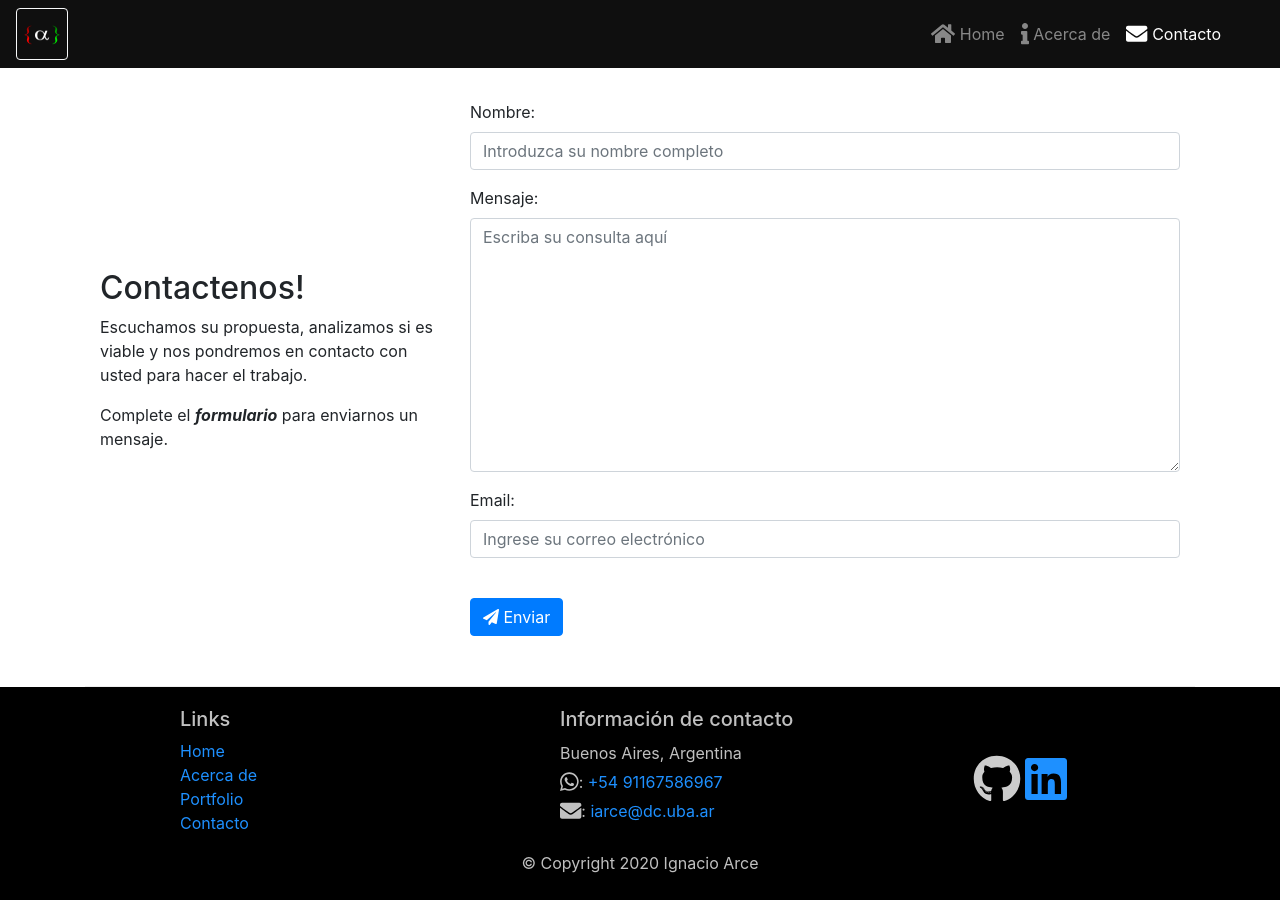
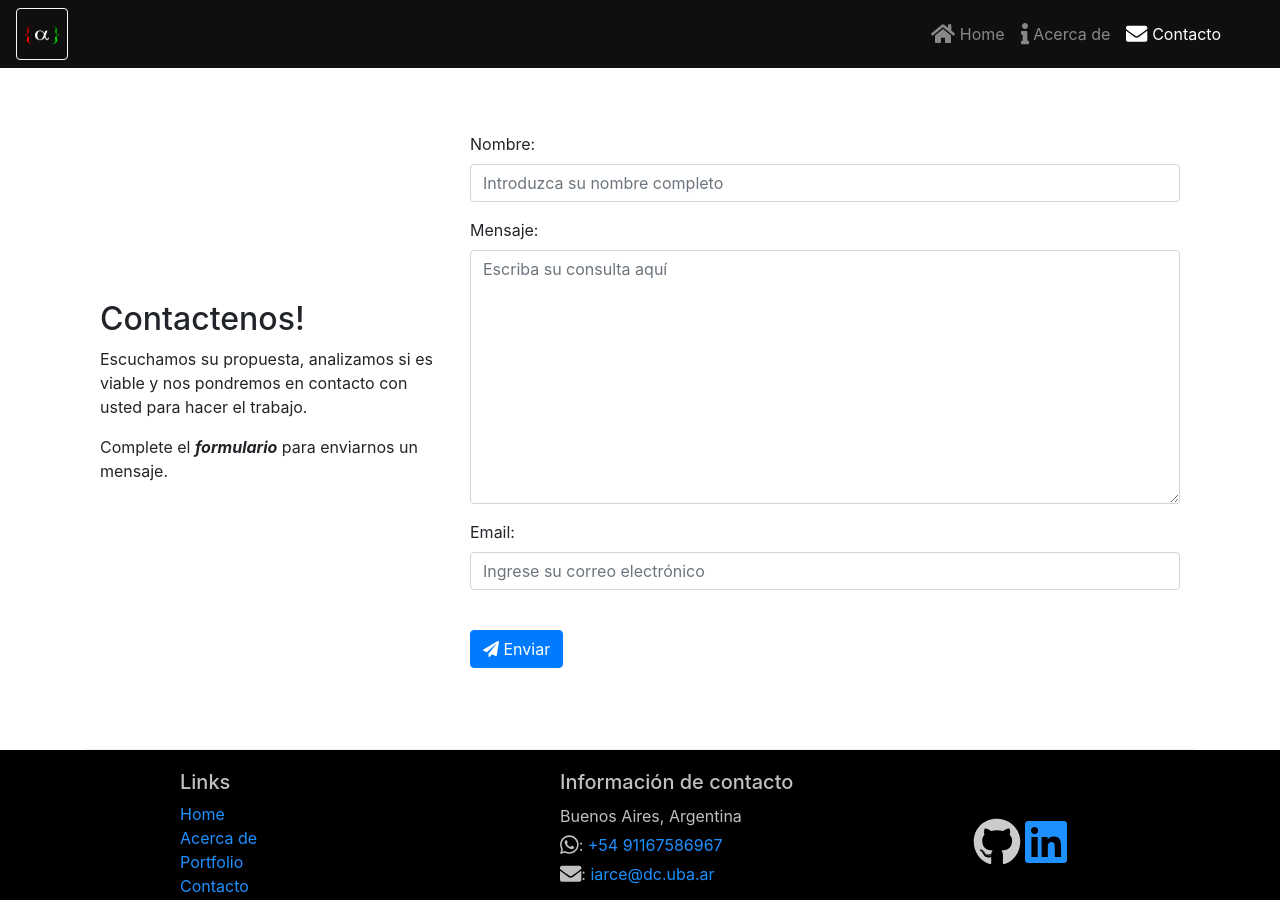
Before and after one commit to ignacio-arce/ignacio-arce.github.io, a Jekyll site: the page built from contact.html, in a window 1280 px wide and 900 px high. Built offline with Jekyll 4.4.1, drawn with Linux system fonts in a browser that asks for light colours.

Commit message:
Fix footer & header

```diff
--- a/assets/css/styles.css
+++ b/assets/css/styles.css
@@ -1,6 +1,10 @@
 body {
   padding: 50px 0px 0px 0px;
   z-index: 0;
+  min-height: 100%;
+}
+html {
+  height: 100%;
 }
 
 .navbar-dark {
@@ -14,9 +18,9 @@ body {
 
 .row-content {
   margin: 0px auto;
+  min-height: calc(100vh - 200px);
   padding: 50px 0px 50px 0px;
   border-bottom: 1px ridge;
-  min-height: 400px;
 }
 
 a:hover {
@@ -28,6 +32,7 @@ a:hover {
   color: silver;
   background-color: black;
   margin: 0px auto;
+  min-height: 200px;
   padding: 20px 0px 20px 0px;
 }
 
@@ -51,7 +56,7 @@ a:hover {
   background-attachment: fixed;
   background-image: url("../../img/jumbotron2.png");
   background-size: cover;
-  min-height: 600px;
+  min-height: 100vh;
   color: floralwhite;
 }
 
```
